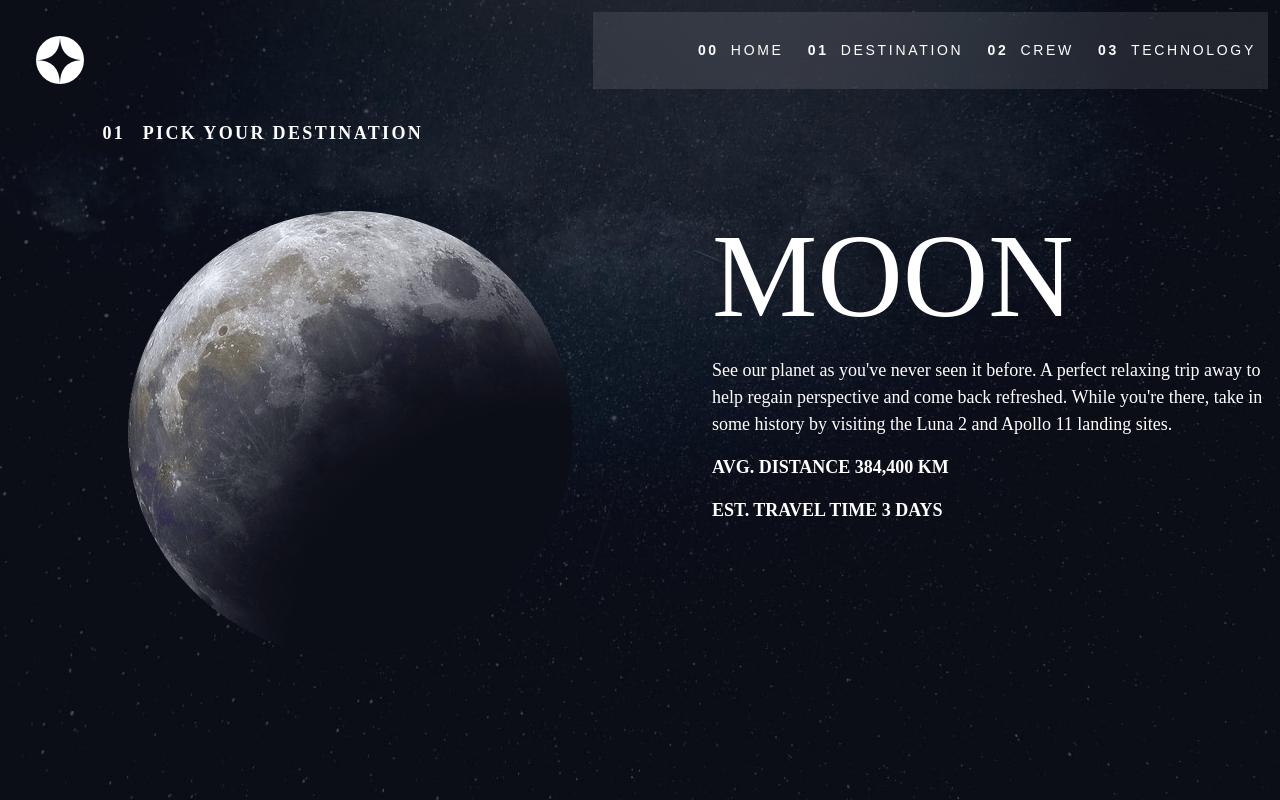
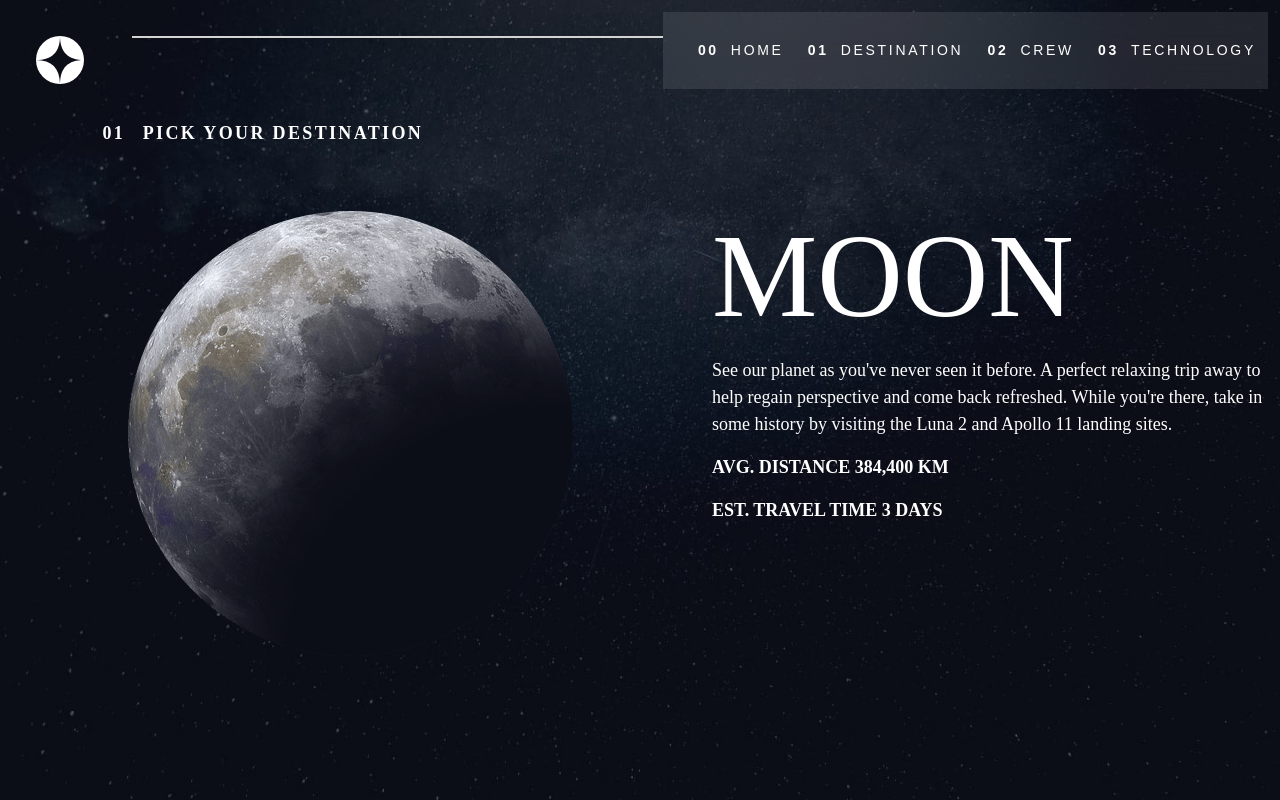
Before and after one commit to jennifer-Arciniegas/Proyecto-NOVA, a plain HTML site: page assets/pages/destination.html in a window 1280 px wide. Drawn offline with nearby package versions, Linux system fonts and the light colour scheme; a web font is replaced by a local one.

Commit message:
actualizacion linea menu en las paginas

```diff
--- a/assets/pages/destination.html
+++ b/assets/pages/destination.html
@@ -37,6 +37,7 @@
                 <img src="../shared/icon-hamburger.svg" alt="Icon nav burger">
             </div>
         </label>
+        <hr class="lineamenu ml-5 is-hidden-mobile is-hidden-tablet-only">
         <div class="navbar-menu" id="navMenu">
             <div class="navbar-end">
                 <a class="navbar-item fs-200 ff-sans-cond uppercase text-white letter-spacing-2" href="../../index.html"><span class="number">00</span>Home</a>
```
Also changed, not shown: index.html (+1 -0 lines).
